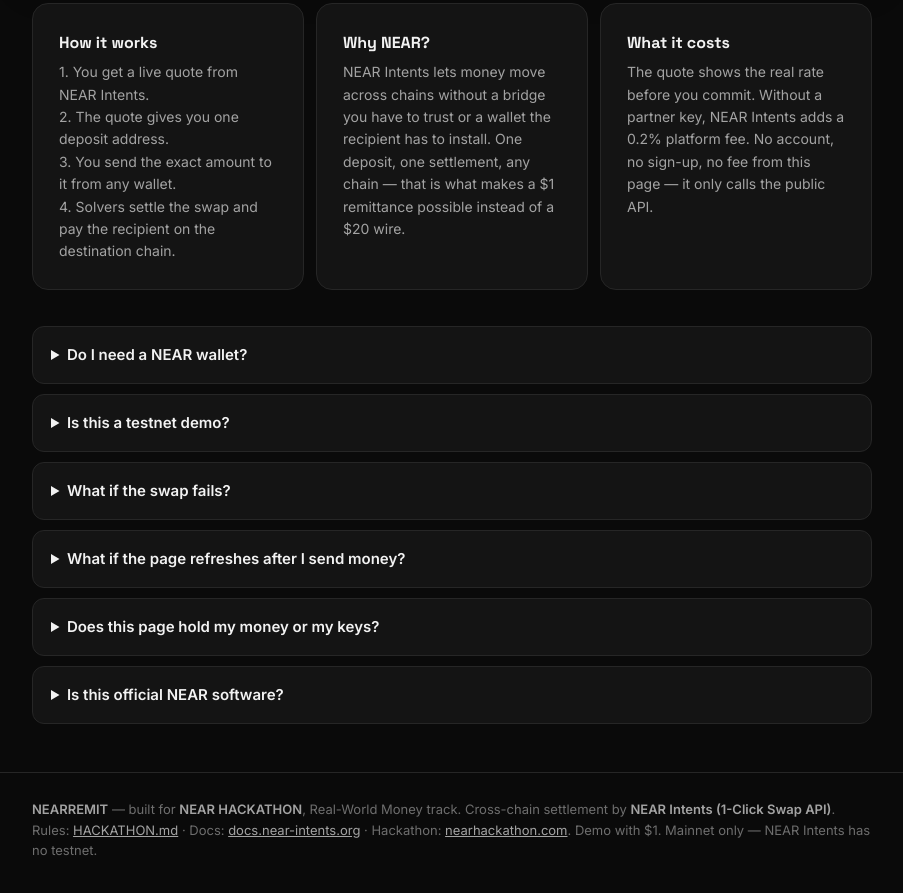
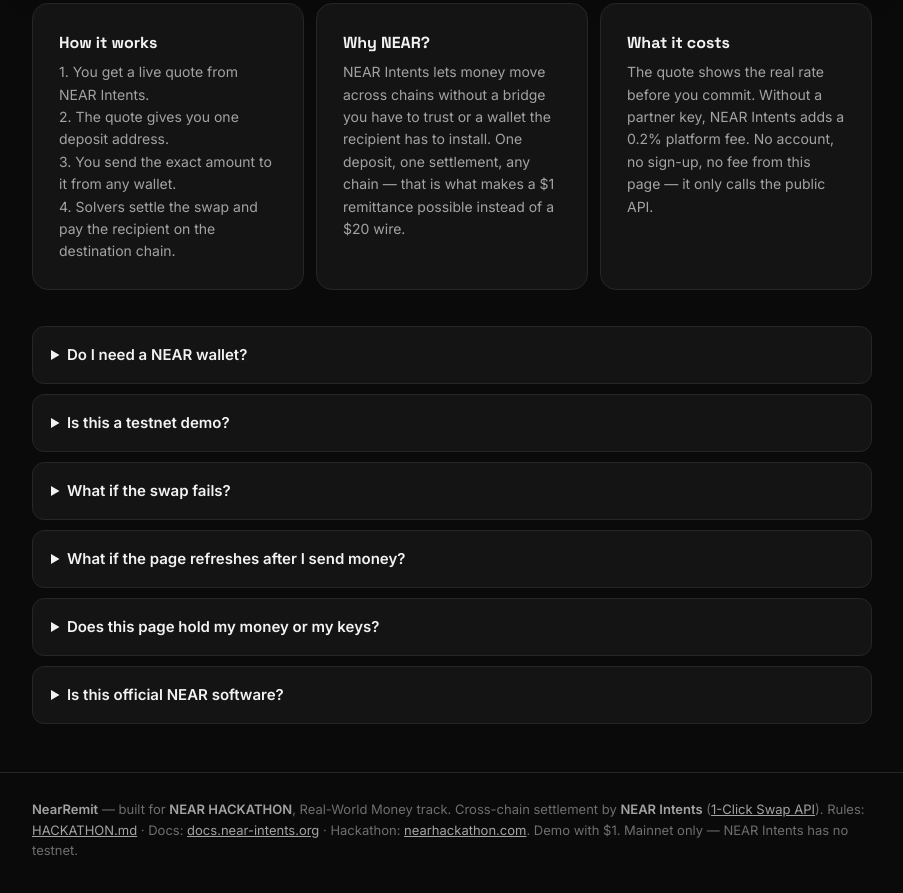
Before and after one commit to mrcruz002/near-remit, a plain HTML site: page index.html in a window 1280 px wide. Shown: the part 1634-2527 px from the top of the page, without its empty margins (188-1091 px from the left). Drawn offline with Linux system fonts and the light colour scheme; no server answers.

Commit message:
Footer: brand as NearRemit, link the 1-Click Swap API docs

```diff
--- a/index.html
+++ b/index.html
@@ -278,7 +278,7 @@
 
 <footer>
   <div class="wrap">
-    <b>NEARREMIT</b> — built for <b>NEAR HACKATHON</b>, Real-World Money track. Cross-chain settlement by <b>NEAR Intents (1-Click Swap API)</b>.
+    <b>NearRemit</b> — built for <b>NEAR HACKATHON</b>, Real-World Money track. Cross-chain settlement by <b>NEAR Intents</b> (<a href="https://docs.near-intents.org/integration/distribution-channels/1click-api/quickstart/introduction">1-Click Swap API</a>).
     Rules: <a href="https://nearhackathon.com/HACKATHON.md">HACKATHON.md</a> · Docs: <a href="https://docs.near-intents.org">docs.near-intents.org</a> · Hackathon: <a href="https://nearhackathon.com">nearhackathon.com</a>.
     Demo with $1. Mainnet only — NEAR Intents has no testnet.
   </div>
```
